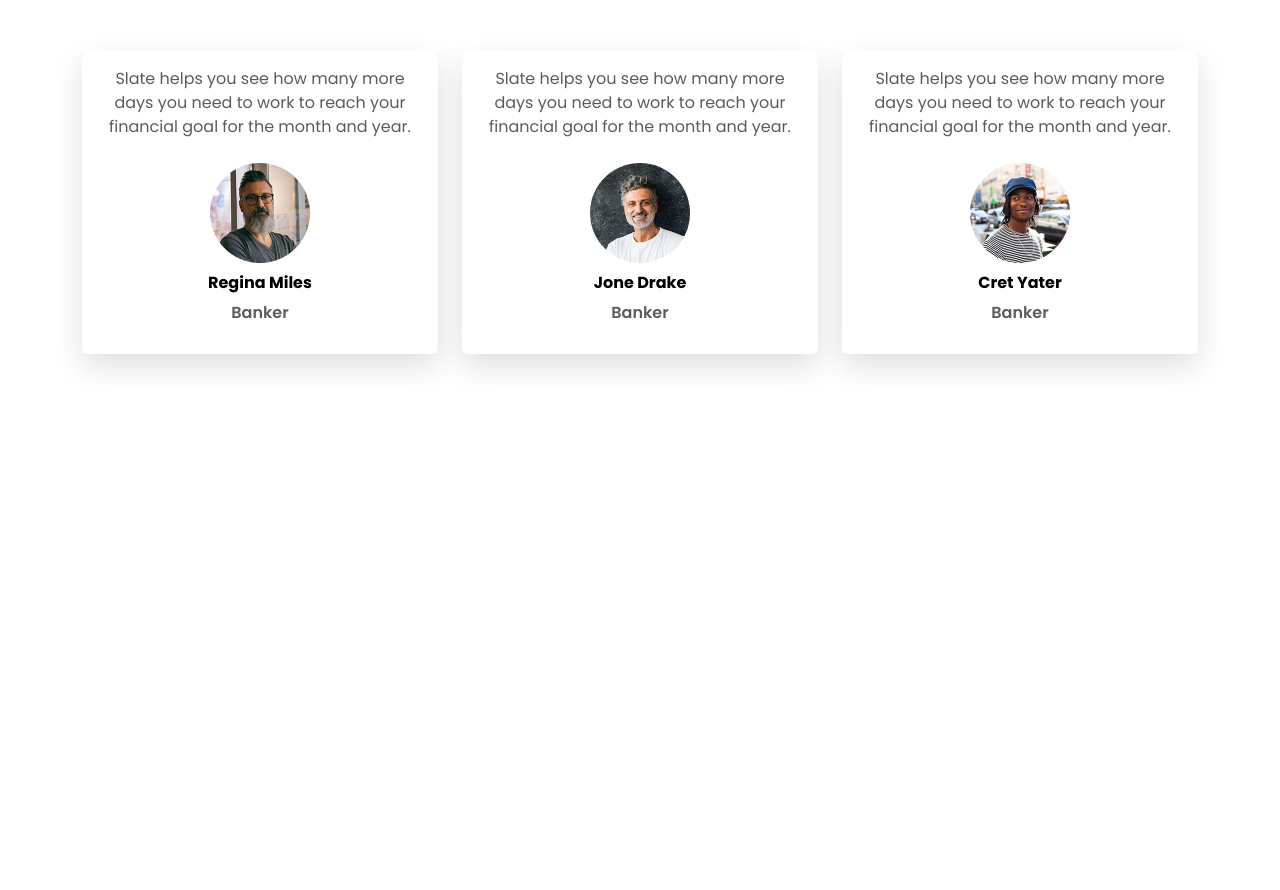
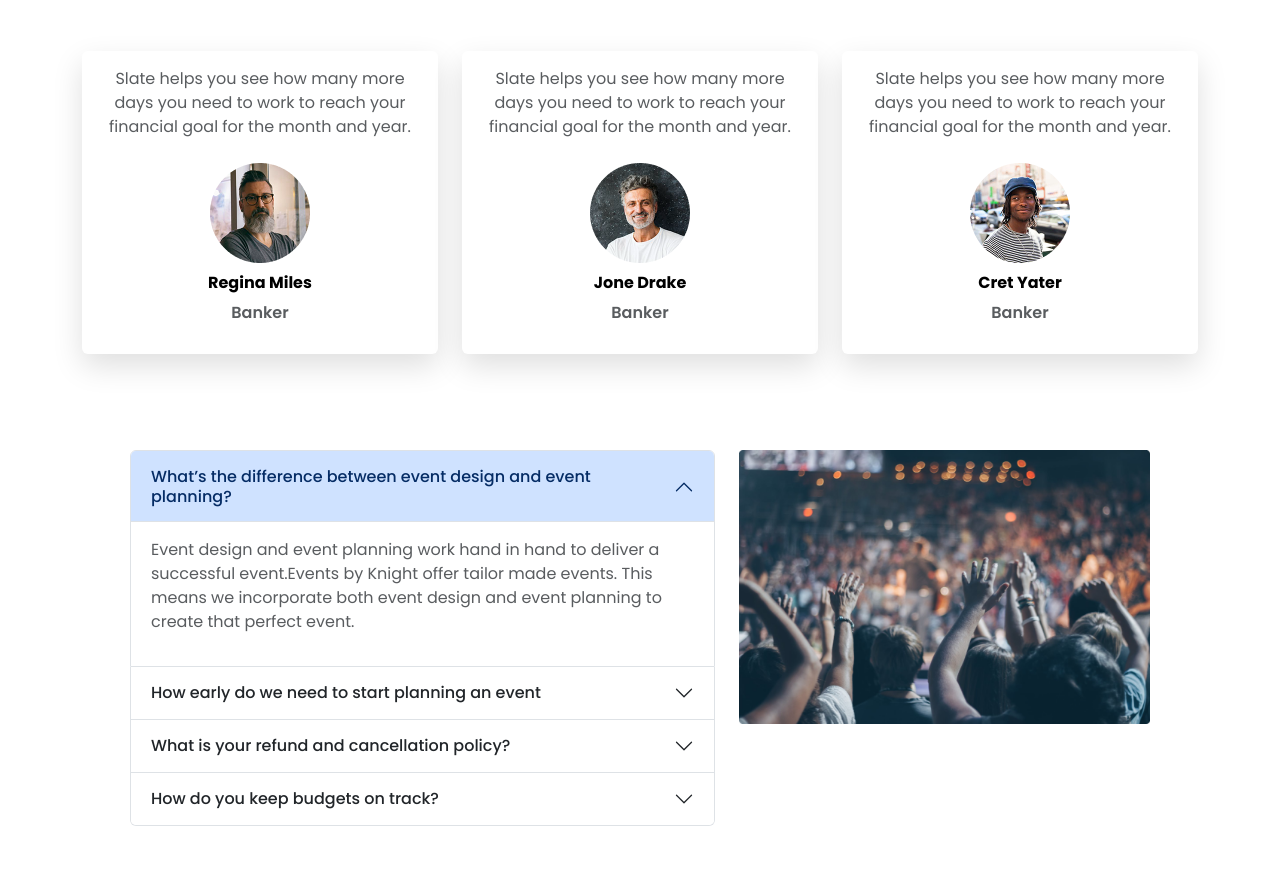
Before and after one commit to rifat-islam2026/Convention-Project, a plain HTML site: page index.html in a window 1280 px wide. Shown: the part 1997-2887 px from the top of the page. Before the commit the page ends 2399 px from the top, so only its background shows below. Drawn offline with nearby package versions, Linux system fonts and the light colour scheme.

Commit message:
accordion added

```diff
--- a/index.html
+++ b/index.html
@@ -312,6 +312,70 @@
     </div>
     </section>
     <!--client card end -->
+
+    <!--Accordion start -->
+    <section class="container">
+      <div class="row p-5">
+        <div class="col-lg-7 col-md-12 col-sm-12 pb-3">
+          <div class="accordion" id="accordionExample">
+            <div class="accordion-item">
+              <h2 class="accordion-header">
+                <button class="accordion-button fw-medium" type="button" data-bs-toggle="collapse" data-bs-target="#collapseOne" aria-expanded="true" aria-controls="collapseOne">
+                  What’s the difference between event design and event planning?
+                </button>
+              </h2>
+              <div id="collapseOne" class="accordion-collapse collapse show" data-bs-parent="#accordionExample">
+                <div class="accordion-body">
+                  <p class="text-body-secondary">Event design and event planning work hand in hand to deliver a successful event.Events by Knight offer tailor made events. This means we incorporate both event design and event planning to create that perfect event.</p>
+                </div>
+              </div>
+            </div>
+            <div class="accordion-item">
+              <h2 class="accordion-header">
+                <button class="accordion-button fw-medium collapsed" type="button" data-bs-toggle="collapse" data-bs-target="#collapseTwo" aria-expanded="false" aria-controls="collapseTwo">
+                  How early do we need to start planning an event
+                </button>
+              </h2>
+              <div id="collapseTwo" class="accordion-collapse collapse" data-bs-parent="#accordionExample">
+                <div class="accordion-body">
+                  <p class="text-body-secondary">Event design and event planning work hand in hand to deliver a successful event.Events by Knight offer tailor made events. This means we incorporate both event design and event planning to create that perfect event.</p>
+                </div>
+              </div>
+            </div>
+            <div class="accordion-item">
+              <h2 class="accordion-header">
+                <button class="accordion-button fw-medium collapsed" type="button" data-bs-toggle="collapse" data-bs-target="#collapseThree" aria-expanded="false" aria-controls="collapseThree">
+                  What is your refund and cancellation policy?
+                </button>
+              </h2>
+              <div id="collapseThree" class="accordion-collapse collapse" data-bs-parent="#accordionExample">
+                <div class="accordion-body">
+                  <p class="text-body-secondary">Event design and event planning work hand in hand to deliver a successful event.Events by Knight offer tailor made events. This means we incorporate both event design and event planning to create that perfect event.</p>
+                </div>
+              </div>
+            </div>
+            <div class="accordion-item">
+              <h2 class="accordion-header">
+                <button class="accordion-button fw-medium collapsed" type="button" data-bs-toggle="collapse" data-bs-target="#collapseFour" aria-expanded="false" aria-controls="collapseFour">
+                  How do you keep budgets on track?
+                </button>
+              </h2>
+              <div id="collapseFour" class="accordion-collapse collapse" data-bs-parent="#accordionExample">
+                <div class="accordion-body">
+                  <p class="text-body-secondary">Event design and event planning work hand in hand to deliver a successful event.Events by Knight offer tailor made events. This means we incorporate both event design and event planning to create that perfect event.</p>
+                </div>
+              </div>
+            </div>
+          </div>
+        </div>
+        <div class="col-lg-5 col-md-12 col-sm-12">
+          <img src="images/people.png" class="img-fluid"alt="">
+        </div>
+      </div>
+
+    </section>
+    <!--Accordion end -->
+
   </main>
   <!--Script link -->
   <script src="https://cdn.jsdelivr.net/npm/bootstrap@5.3.2/dist/js/bootstrap.bundle.min.js"
```
